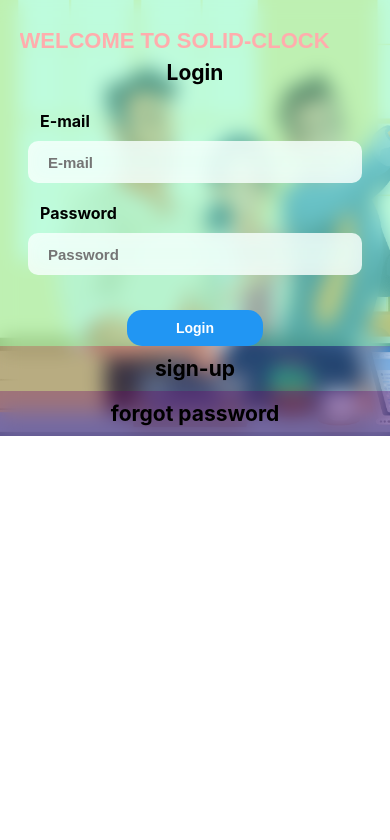
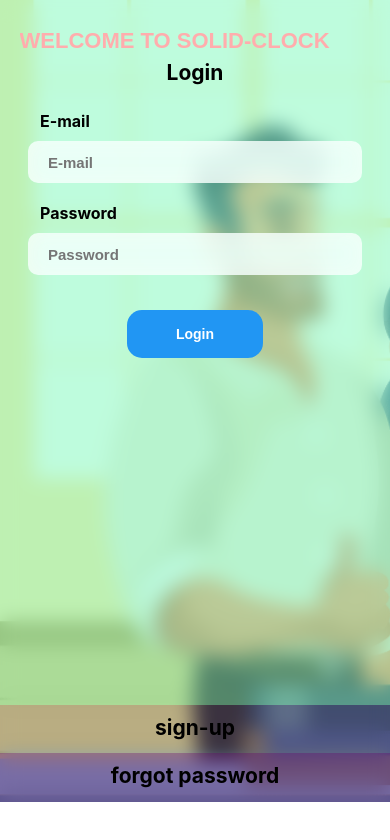
Before and after one commit to gilseg10/Client-server-frontend, a React (Create React App) app: page / in a window 390 px wide. Shown: the top 840 px of the page. Built offline with nearby package versions, Linux system fonts and the light colour scheme.

Commit message:
height test

```diff
--- a/src/styles/App.css
+++ b/src/styles/App.css
@@ -37,7 +37,7 @@
 @media (min-width: 1px) and (max-width: 1024px){
     .main_box {
         width: 100vw;
-        height: 100%;
+        height: 95vh;
         /*height: 97.6vh;*/
         display: flex;
         margin: 0 auto;
```
